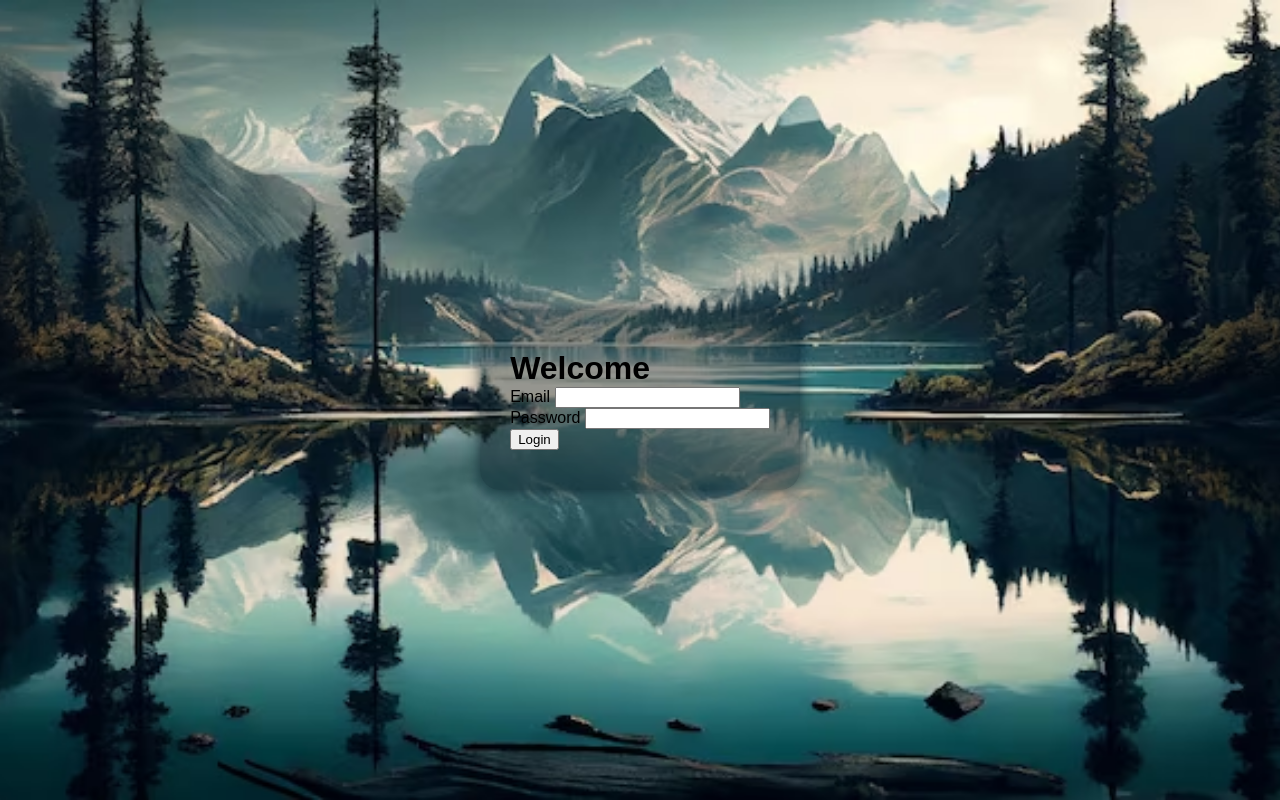
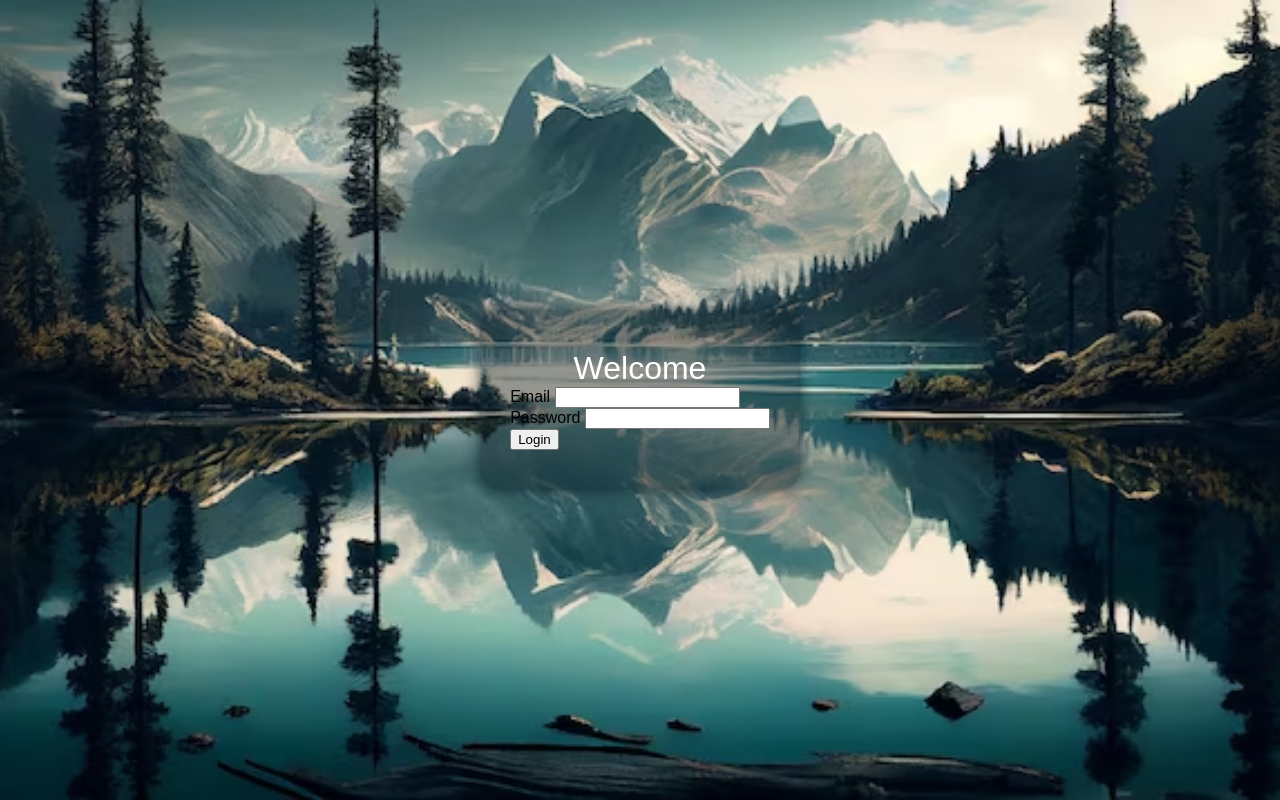
Before and after one commit to HazemSabry/transparent-login-form, a plain HTML site: page index.html in a window 1280 px wide. Drawn offline with Linux system fonts and the light colour scheme.

Commit message:
login-title style

```diff
--- a/styles.css
+++ b/styles.css
@@ -40,6 +40,10 @@ body {
 }
 
 .login-title {
+  color: white;
+  font-size: 2rem;
+  font-weight: normal;
+  text-align: center;
 }
 
 .login-form {
```
